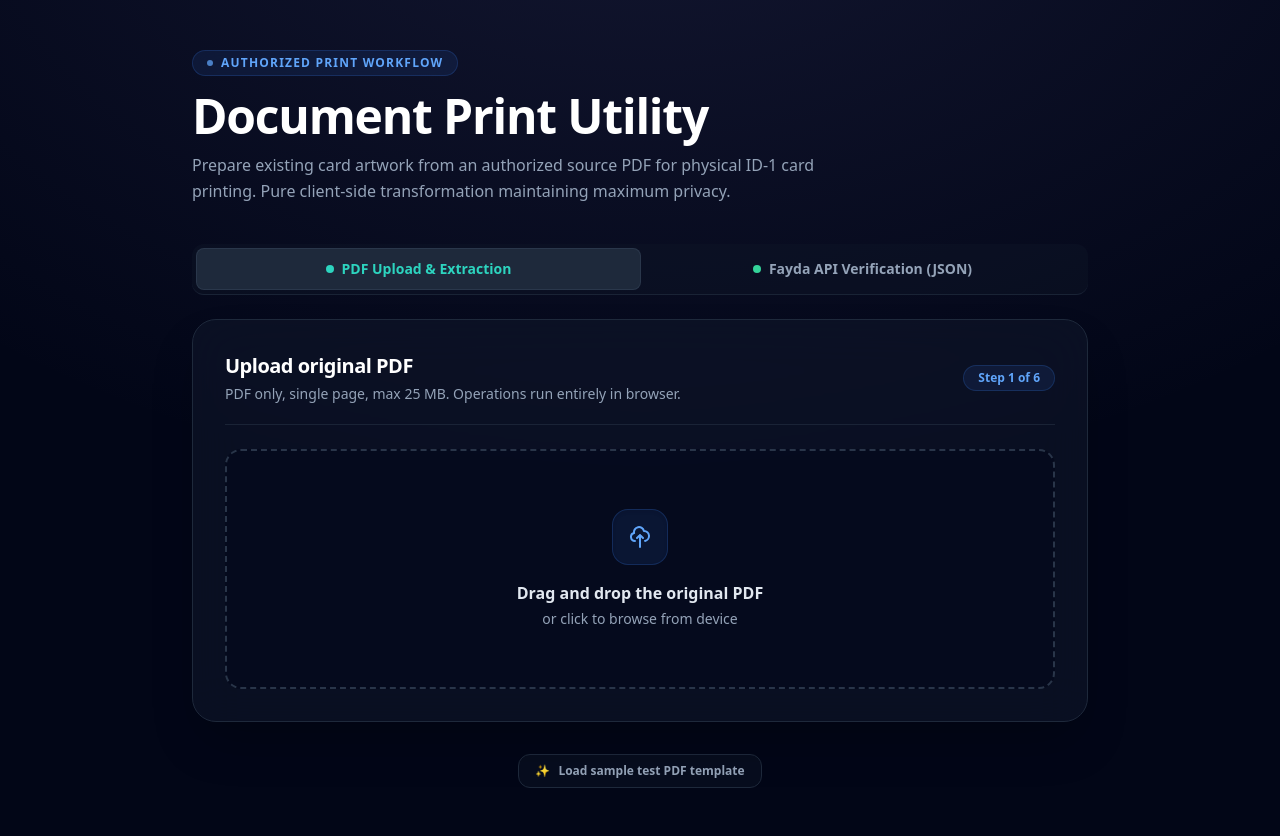
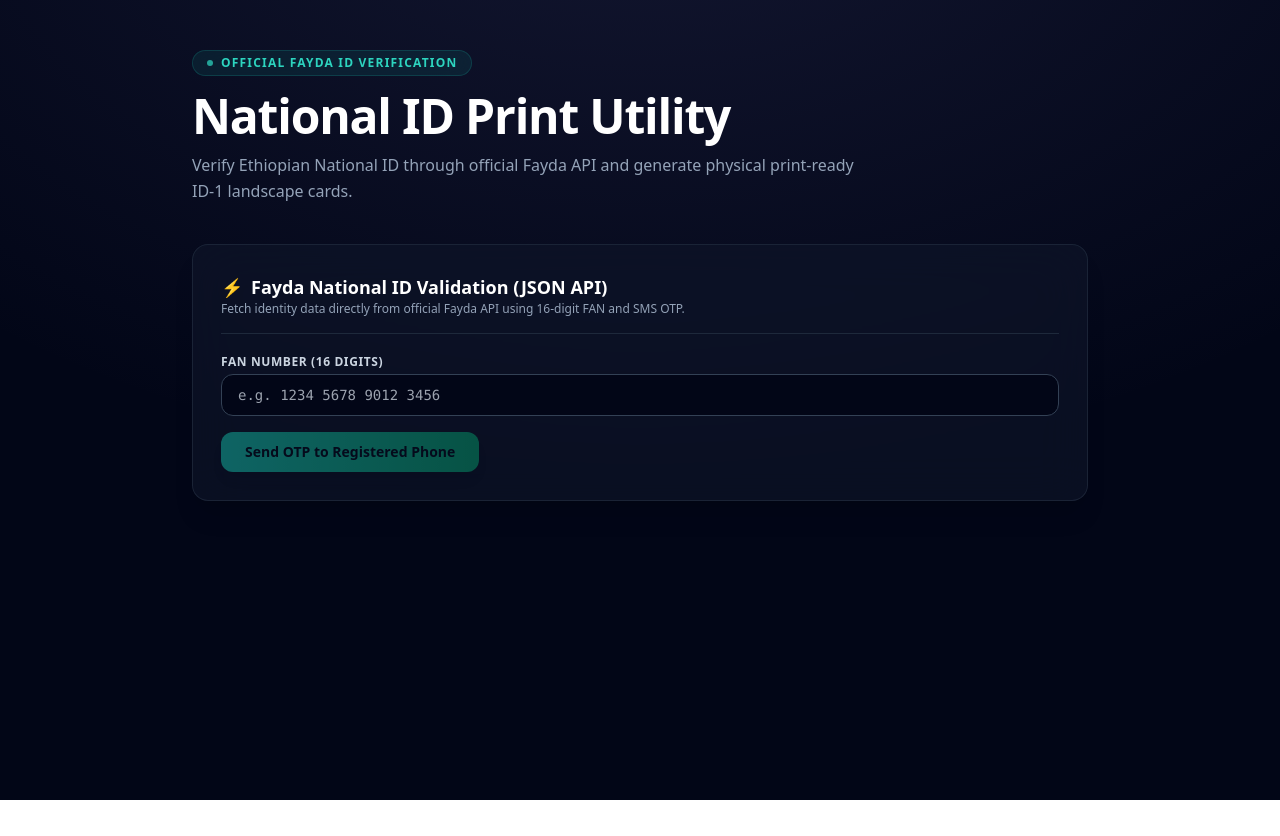
Before and after one commit to DirsanA/fayda-national-id-bot, a Next.js app: page / in a window 1280 px wide. After the commit the page ends 800 px from the top, so only its background shows below. Built offline with nearby package versions, Linux system fonts and the light colour scheme.

Commit message:
api integeration

```diff
--- /dev/null
+++ b/app/api/fayda/send-otp/route.ts
@@ -0,0 +1,56 @@
+import { NextRequest, NextResponse } from "next/server";
+
+const BASE_URL = "https://otp.affiliate.pro.et/api/v1";
+
+export async function POST(req: NextRequest) {
+  try {
+    const body = await req.json();
+    const apiKey = (process.env.FAYDA_API_KEY || req.headers.get("x-api-key") || "").trim();
+
+    if (!apiKey) {
+      return NextResponse.json(
+        {
+          success: false,
+          message: "FAYDA_API_KEY is not configured on the server. Please add FAYDA_API_KEY to your .env file.",
+        },
+        { status: 401 }
+      );
+    }
+
+    const { fanNumber } = body;
+    if (!fanNumber) {
+      return NextResponse.json(
+        { success: false, message: "fanNumber is required" },
+        { status: 400 }
+      );
+    }
+
+    const cleanedFan = String(fanNumber).replace(/\s+/g, "");
+
+    const res = await fetch(`${BASE_URL}/send-otp`, {
+      method: "POST",
+      headers: {
+        "Content-Type": "application/json",
+        "x-api-key": apiKey,
+      },
+      body: JSON.stringify({ fanNumber: cleanedFan }),
+    });
+
+    const data = await res.json().catch(() => null);
+
+    if (!res.ok) {
+      return NextResponse.json(
+        {
+          success: false,
+          message: data?.message || `Fayda API error (status ${res.status})`,
+        },
+        { status: res.status }
+      );
+    }
+
+    return NextResponse.json(data);
+  } catch (err: unknown) {
+    const message = err instanceof Error ? err.message : "Internal server error";
+    return NextResponse.json({ success: false, message }, { status: 500 });
+  }
+}
--- /dev/null
+++ b/app/api/fayda/verify-otp/route.ts
@@ -0,0 +1,76 @@
+import { NextRequest, NextResponse } from "next/server";
+
+const BASE_URL = "https://otp.affiliate.pro.et/api/v1";
+
+export async function POST(req: NextRequest) {
+  try {
+    const body = await req.json();
+    const apiKey = (process.env.FAYDA_API_KEY || req.headers.get("x-api-key") || "").trim();
+
+    if (!apiKey) {
+      return NextResponse.json(
+        {
+          success: false,
+          message: "FAYDA_API_KEY is not configured on the server. Please add FAYDA_API_KEY to your .env file.",
+        },
+        { status: 401 }
+      );
+    }
+
+    const { otp, fanNumber, session } = body;
+    if (!otp || !fanNumber || !session) {
+      return NextResponse.json(
+        { success: false, message: "otp, fanNumber, and session are all required" },
+        { status: 400 }
+      );
+    }
+
+    // 120-second timeout controller as required by Fayda API guide for upstream verification
+    const controller = new AbortController();
+    const timeoutId = setTimeout(() => controller.abort(), 120000);
+
+    try {
+      const res = await fetch(`${BASE_URL}/verify-otp-json`, {
+        method: "POST",
+        headers: {
+          "Content-Type": "application/json",
+          "x-api-key": apiKey,
+        },
+        body: JSON.stringify({
+          otp: String(otp).trim(),
+          fanNumber: String(fanNumber).replace(/\s+/g, ""),
+          session, // Sent back exactly as received from Step 1
+        }),
+        signal: controller.signal,
+      });
+
+      clearTimeout(timeoutId);
+
+      const data = await res.json().catch(() => null);
+
+      if (!res.ok) {
+        return NextResponse.json(
+          {
+            success: false,
+            message: data?.message || `Verification failed (status ${res.status})`,
+          },
+          { status: res.status }
+        );
+      }
+
+      return NextResponse.json(data);
+    } catch (fetchErr: unknown) {
+      clearTimeout(timeoutId);
+      if (fetchErr instanceof Error && fetchErr.name === "AbortError") {
+        return NextResponse.json(
+          { success: false, message: "Upstream Fayda verification timed out after 120 seconds." },
+          { status: 504 }
+        );
+      }
+      throw fetchErr;
+    }
+  } catch (err: unknown) {
+    const message = err instanceof Error ? err.message : "Internal server error";
+    return NextResponse.json({ success: false, message }, { status: 500 });
+  }
+}
--- a/app/page.tsx
+++ b/app/page.tsx
@@ -1,21 +1,23 @@
 import { DocumentWorkflow } from "@/components/DocumentWorkflow";
 
 export default function Home() {
+
   return (
     <main className="min-h-screen bg-slate-950 bg-[radial-gradient(ellipse_80%_80%_at_50%_-20%,rgba(120,119,198,0.15),rgba(255,255,255,0))] px-4 py-12 text-slate-100 sm:px-6 lg:px-8">
       <section className="mx-auto max-w-4xl">
         <header className="mb-10 text-center sm:text-left">
-          <div className="inline-flex items-center gap-2 rounded-full border border-blue-500/20 bg-blue-500/10 px-3.5 py-1 text-xs font-semibold uppercase tracking-widest text-blue-400 backdrop-blur-md">
-            <span className="h-1.5 w-1.5 rounded-full bg-blue-400 animate-pulse" />
-            Authorized Print Workflow
+          <div className="inline-flex items-center gap-2 rounded-full border border-teal-500/20 bg-teal-500/10 px-3.5 py-1 text-xs font-semibold uppercase tracking-widest text-teal-400 backdrop-blur-md">
+            <span className="h-1.5 w-1.5 rounded-full bg-teal-400 animate-pulse" />
+            Official Fayda ID Verification
           </div>
           <h1 className="mt-4 text-3xl font-extrabold tracking-tight text-white sm:text-5xl">
-            Document Print Utility
+            National ID Print Utility
           </h1>
           <p className="mt-3 max-w-2xl text-base leading-relaxed text-slate-400">
-            Prepare existing card artwork from an authorized source PDF for physical ID-1 card printing. Pure client-side transformation maintaining maximum privacy.
+            Verify Ethiopian National ID through official Fayda API and generate physical print-ready ID-1 landscape cards.
           </p>
         </header>
+
 
         <DocumentWorkflow />
       </section>
--- a/components/DocumentWorkflow.tsx
+++ b/components/DocumentWorkflow.tsx
@@ -1,6 +1,6 @@
 "use client";
 
-import { useCallback, useState } from "react";
+import { useCallback, useEffect, useState } from "react";
 import { extractIdDataFromPdf, mapFaydaJsonResponseToIdData } from "@/lib/pdf/extract";
 import { createPrintReadyLandscapePdf } from "@/lib/pdf/generate-landscape";
 import { createRedactedSamplePdf } from "@/lib/pdf/sample";
@@ -9,17 +9,26 @@
 import type { EthiopianIdData } from "@/types/id-card";
 import { PdfUploader } from "./PdfUploader";
 import { PdfViewer } from "./PdfViewer";
+import { LandscapeCardFront } from "./LandscapeCardFront";
+import { LandscapeCardBack } from "./LandscapeCardBack";
 import { PrintPreview } from "./PrintPreview";
 import { ValidationMessage } from "./ValidationMessage";
 import { FaydaApiForm } from "./FaydaApiForm";
 
+
 export function DocumentWorkflow() {
+  const [mounted, setMounted] = useState(false);
   const [activeTab, setActiveTab] = useState<"pdf" | "api">("pdf");
   const [file, setFile] = useState<File>();
   const [idData, setIdData] = useState<EthiopianIdData>();
   const [processing, setProcessing] = useState(false);
   const [output, setOutput] = useState<Blob>();
   const [error, setError] = useState<string>();
+
+  useEffect(() => {
+    setMounted(true);
+  }, []);
+
 
   const resetDocument = useCallback(() => {
     setFile(undefined);
@@ -90,74 +99,25 @@
     [file, processTemplate]
   );
 
+  if (!mounted) {
+    return (
+      <div className="flex min-h-[320px] items-center justify-center rounded-3xl border border-slate-800 bg-slate-900/40 p-8">
+        <div className="h-8 w-8 animate-spin rounded-full border-2 border-teal-500/30 border-t-teal-400" />
+      </div>
+    );
+  }
+
   return (
     <div className="space-y-6">
-      {/* Workflow Tabs */}
-      <div className="flex border-b border-slate-800/80 bg-slate-900/40 p-1 rounded-xl">
-        <button
-          type="button"
-          onClick={() => {
-            setActiveTab("pdf");
-            resetDocument();
-          }}
-          className={`flex-1 flex items-center justify-center gap-2 rounded-lg py-2.5 text-xs sm:text-sm font-semibold transition-all ${
-            activeTab === "pdf"
-              ? "bg-slate-800 text-teal-400 shadow-xs border border-slate-700/60"
-              : "text-slate-400 hover:text-slate-200"
-          }`}
-        >
-          <span className="h-2 w-2 rounded-full bg-teal-400" />
-          PDF Upload &amp; Extraction
-        </button>
-
-        <button
-          type="button"
-          onClick={() => {
-            setActiveTab("api");
-            resetDocument();
-          }}
-          className={`flex-1 flex items-center justify-center gap-2 rounded-lg py-2.5 text-xs sm:text-sm font-semibold transition-all ${
-            activeTab === "api"
-              ? "bg-slate-800 text-teal-400 shadow-xs border border-slate-700/60"
-              : "text-slate-400 hover:text-slate-200"
-          }`}
-        >
-          <span className="h-2 w-2 rounded-full bg-emerald-400" />
-          Fayda API Verification (JSON)
-        </button>
-      </div>
-
-      {activeTab === "api" ? (
-        <FaydaApiForm
-          onSuccess={(data) => void handleApiSuccess(data)}
-          onError={(msg) => setError(msg || undefined)}
-        />
-      ) : (
-        <>
-          <PdfUploader file={file} onReady={selectFile} onClear={resetDocument} />
-
-          {!file && (
-            <div className="flex justify-center pt-2">
-              <button
-                type="button"
-                onClick={() => void loadSample()}
-                className="inline-flex items-center gap-2 rounded-xl border border-slate-800 bg-slate-900/40 px-4 py-2 text-xs font-semibold text-slate-400 hover:border-slate-700 hover:bg-slate-800 hover:text-slate-200 transition-all shadow-xs"
-              >
-                <span>✨</span> Load sample test PDF template
-              </button>
-            </div>
-          )}
-
-          {file && <PdfViewer file={file} onRendered={handleRendered} />}
-        </>
-      )}
+      <FaydaApiForm
+        onSuccess={(data) => void handleApiSuccess(data)}
+        onError={(msg) => setError(msg || undefined)}
+      />
 
       {processing && (
         <div className="space-y-4 rounded-2xl border border-blue-500/30 bg-blue-950/20 p-5 backdrop-blur-xl">
           <ValidationMessage tone="info">
-            {activeTab === "api"
-              ? "Fetching Fayda identity data and constructing print-ready landscape cards..."
-              : "Source PDF verified. Extracting identity assets and reconstructing true landscape ID-1 cards..."}
+            Fetching Fayda identity data and constructing print-ready landscape cards...
           </ValidationMessage>
           <div className="relative h-24 w-full overflow-hidden rounded-xl bg-slate-900 border border-slate-800">
             <div className="absolute inset-0 -translate-x-full animate-[shimmer_1.5s_infinite] bg-gradient-to-r from-transparent via-blue-500/20 to-transparent" />
--- a/components/FaydaApiForm.tsx
+++ b/components/FaydaApiForm.tsx
@@ -34,9 +34,16 @@
         body: JSON.stringify({ fanNumber: cleanedFan }),
       });
 
-      const data = await res.json();
-      if (!res.ok || !data.session) {
-        throw new Error(data.message || "Failed to request OTP from Fayda API.");
+      let data: any = null;
+      const text = await res.text();
+      try {
+        data = JSON.parse(text);
+      } catch {
+        throw new Error(text || `Server returned error (${res.status}). Please check server logs.`);
+      }
+
+      if (!res.ok || !data?.session) {
+        throw new Error(data?.message || "Failed to request OTP from Fayda API.");
       }
 
       setSession(data.session);
@@ -72,9 +79,16 @@
         }),
       });
 
-      const data = await res.json();
-      if (!res.ok || !data.success || !data.data) {
-        throw new Error(data.message || "Verification failed. Please check the OTP.");
+      let data: any = null;
+      const text = await res.text();
+      try {
+        data = JSON.parse(text);
+      } catch {
+        throw new Error(text || `Server returned error (${res.status}). Please check server logs.`);
+      }
+
+      if (!res.ok || !data?.success || !data?.data) {
+        throw new Error(data?.message || "Verification failed. Please check the OTP.");
       }
 
       if (typeof data.remainingPoints === "number") {
@@ -82,6 +96,7 @@
       }
 
       onSuccess(data.data);
+
     } catch (err: unknown) {
       onError(err instanceof Error ? err.message : "Error verifying OTP.");
     } finally {
```
Also changed, not shown: app/api/fayda/balance/route.ts (added, +32 -0 lines), lib/pdf/extract.ts (+17 -2 lines).
